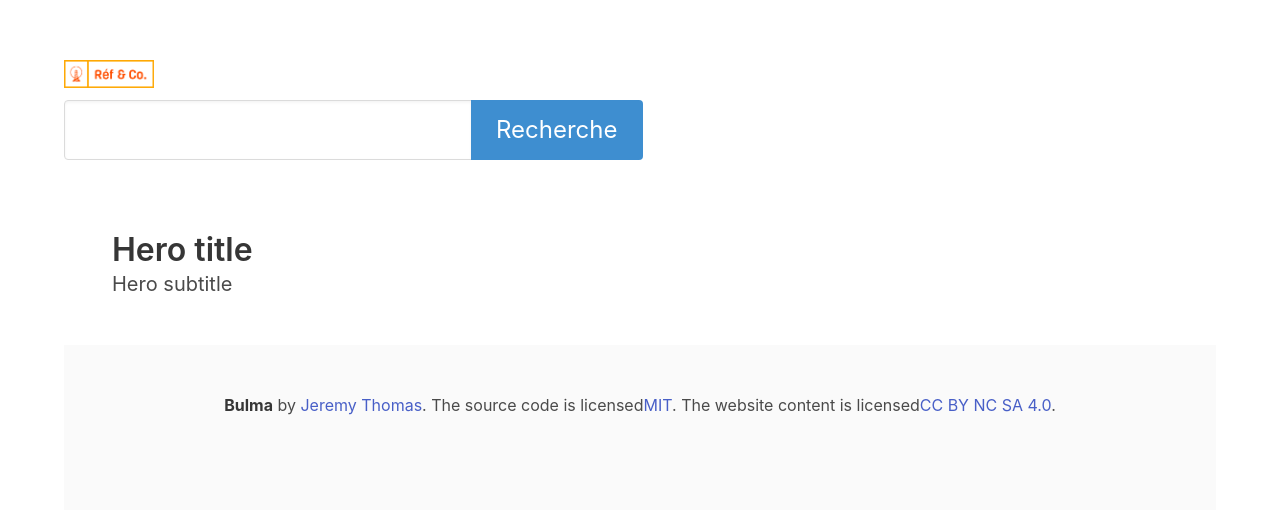
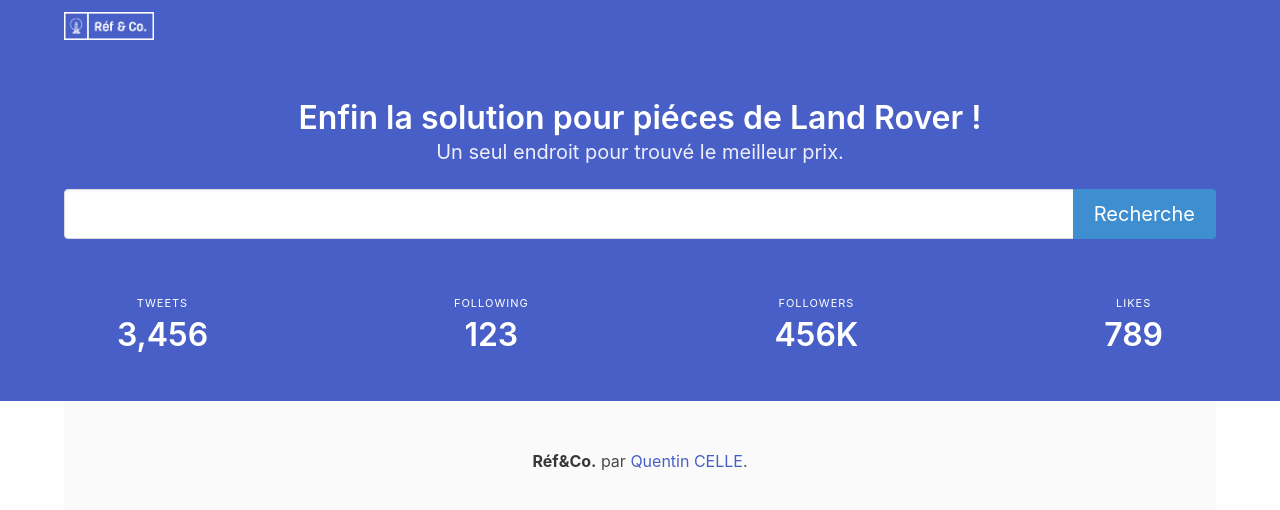
Before and after one commit to ProtoGulix/find-lr-parts, a React (Create React App) app: page / in a window 1280 px wide. Shown: the top 510 px of the page. Built offline with nearby package versions, Linux system fonts and the light colour scheme.

Commit message:
Intégration resultat + correction Bug

```diff
--- a/public/index.html
+++ b/public/index.html
@@ -5,11 +5,17 @@
     <link rel="icon" href="%PUBLIC_URL%/favicon.ico" />
     <meta name="viewport" content="width=device-width, initial-scale=1" />
     <meta name="theme-color" content="#000000" />
-        <meta name="description" content="Web site created using create-react-app"/>
+    <meta
+      name="description"
+      content="Web site created using create-react-app"
+    />
     <link rel="apple-touch-icon" href="%PUBLIC_URL%/logo192.png" />
 
     <!-- Load BULMA-->
-        <link rel="stylesheet" href="https://cdn.jsdelivr.net/npm/bulma@0.9.4/css/bulma.min.css">
+    <link
+      rel="stylesheet"
+      href="https://cdn.jsdelivr.net/npm/bulma@0.9.4/css/bulma.min.css"
+    />
 
     <!--
         manifest.json provides metadata used when your web app is installed on a
@@ -27,9 +33,9 @@
         -->
     <title>React App</title>
   </head>
-    <body>
+  <body id="root">
     <noscript>You need to enable JavaScript to run this app.</noscript>
-        <section class="section" id="root"></div>
+
     <!--
         This HTML file is a template.
         If you open it directly in the browser, you will see an empty page.
--- a/src/components/App.js
+++ b/src/components/App.js
@@ -3,7 +3,9 @@
 import MatchList from "./MatchList";
 import Hero from "./Hero";
 import Load from "./Load";
-import React, { useState, useEffect } from "react";
+import FindCount from "./FindCount";
+import ListSiteWeb from "./ListSiteWeb";
+import React, { useState } from "react";
 
 function App() {
   const [ref, setRef] = useState(null);
@@ -19,7 +21,7 @@
     setSearch(false);
     event.preventDefault();
     setRef({ ref });
-    fetch(`http://localhost:8000/v1/?ref=${ref}`)
+    fetch(`http://212.227.212.30:8000/?ref=${ref}`)
       .then((response) => response.json())
       .then((usefulData) => {
         setLoading(false);
@@ -35,32 +37,40 @@
   console.log(ref);
 
   return (
-    <div class="container">
+    <div>
+      <section class="hero is-link is-small">
         <Banner />
-      <div class="block">
+        <div class="hero-body">
+          <div class="container has-text-centered is-4">
+            {welcome && <Hero />}
             <form onSubmit={handleSubmit}>
               <div class="field has-addons">
-            <div class="control">
+                <div class="control is-expanded">
                   <input
-                class="input is-large"
+                    class="input is-medium"
                     type="text"
                     onChange={(e) => setRef(e.target.value)}
                   />
                 </div>
                 <div class="control">
-              <button class="button is-info is-large" type="submit">
+                  <button class="button is-info is-medium" type="submit">
                     Recherche
                   </button>
                 </div>
               </div>
             </form>
+            {search && <FindCount data={data} />}
           </div>
-      {welcome && <Hero />}
+        </div>
+        {welcome && <ListSiteWeb />}
+      </section>
+      <div class="container">
         {loading && <Load />}
         {search && <MatchList data={data} />}
         {!error && <p>{error}</p>}
         <Footer />
       </div>
+    </div>
   );
 }
 
--- a/src/components/Banner.js
+++ b/src/components/Banner.js
@@ -1,13 +1,16 @@
 function Banner() {
-  const title = "Find LR Parts";
   return (
-    <nav class="navbar" role="navigation" aria-label="main navigation">
-      <div class="navbar-brand">
-        <a class="navbar-item" href="http://localhost:3000">
-          <img src="logo_large.png" alt="Réf & Co." />
-        </a>
-      </div>
-    </nav>
+    <div class="hero-head">
+      <nav class="navbar">
+        <div class="container">
+          <div class="navbar-brand">
+            <a class="navbar-item" href="http://localhost:3000">
+              <img src="logo_white_large.png" alt="Réf & Co." />
+            </a>
+          </div>
+        </div>
+      </nav>
+    </div>
   );
 }
 
--- /dev/null
+++ b/src/components/FindCount.js
@@ -0,0 +1,15 @@
+function FindCount(props) {
+  const list = props.data;
+
+  if (list.score > 0) {
+    return (
+      <center>
+        <b>{list.score}</b> match(s) trouvé pour la référence <b>{list.ref}</b>
+      </center>
+    );
+  } else {
+    return <center>Aucune correspondance trouvé.</center>;
+  }
+}
+
+export default FindCount;
--- a/src/components/Footer.js
+++ b/src/components/Footer.js
@@ -3,15 +3,7 @@
     <footer class="footer">
       <div class="content has-text-centered">
         <p>
-          <strong>Bulma</strong> by{" "}
-          <a href="https://jgthms.com">Jeremy Thomas</a>. The source code is
-          licensed
-          <a href="http://opensource.org/licenses/mit-license.php">MIT</a>. The
-          website content is licensed
-          <a href="http://creativecommons.org/licenses/by-nc-sa/4.0/">
-            CC BY NC SA 4.0
-          </a>
-          .
+          <strong>Réf&Co.</strong> par <a href="https://miladz.eu">Quentin CELLE</a>.
         </p>
       </div>
     </footer>
--- a/src/components/Hero.js
+++ b/src/components/Hero.js
@@ -1,12 +1,14 @@
-function Hero(){
-    return (
-      <section class="hero">
-        <div class="hero-body">
-          <p class="title">Hero title</p>
-          <p class="subtitle">Hero subtitle</p>
-        </div>
-      </section>
-    );
+function Hero() {
+  const title = "Enfin la solution pour piéces de Land Rover !";
+  const subtitle = "Un seul endroit pour trouvé le meilleur prix.";
+  return (
+    <section class="hero">
+      <div class="hero-body has-text-centered">
+        <p class="title">{title}</p>
+        <p class="subtitle">{subtitle}</p>
+      </div>
+    </section>
+  );
 }
 
 export default Hero;
--- /dev/null
+++ b/src/components/ListSiteWeb.js
@@ -0,0 +1,34 @@
+function ListSiteWeb() {
+  return (
+    <div class="hero-foot">
+      <nav class="level is-mobile">
+        <div class="level-item has-text-centered">
+          <div>
+            <p class="heading">Tweets</p>
+            <p class="title">3,456</p>
+          </div>
+        </div>
+        <div class="level-item has-text-centered">
+          <div>
+            <p class="heading">Following</p>
+            <p class="title">123</p>
+          </div>
+        </div>
+        <div class="level-item has-text-centered">
+          <div>
+            <p class="heading">Followers</p>
+            <p class="title">456K</p>
+          </div>
+        </div>
+        <div class="level-item has-text-centered">
+          <div>
+            <p class="heading">Likes</p>
+            <p class="title">789</p>
+          </div>
+        </div>
+      </nav>
+    </div>
+  );
+}
+
+export default ListSiteWeb;
--- a/src/components/Load.js
+++ b/src/components/Load.js
@@ -1,5 +1,5 @@
 function Load() {
-  return <div class="is-loading">Loading ...</div>;
+  return <div class="loader"></div>;
 }
 
 export default Load;
--- a/src/components/Match.js
+++ b/src/components/Match.js
@@ -1,16 +1,17 @@
 function Match({ data }) {
+  const url_image = data.image;
+
   return (
     <div class="box">
+      <a href={data.link} target="_blank" rel="noreferrer">
         <article class="media">
           <div class="media-left">
             <figure class="image is-128x128">
-            <img
-              src={data.image}
-              alt="Image"
-            />
+              <img src={url_image} alt={url_image} />
             </figure>
           </div>
-        <div class="media-left">
+          <div class="media-content">
+            <div class="content">
               <h1
                 class="title"
                 data-devise={data.devise}
@@ -18,9 +19,6 @@
               >
                 {data.price}
               </h1>
-        </div>
-        <div class="media-content">
-          <div class="content">
               <p>
                 <strong>{data.ref}</strong>
                 <br />
@@ -29,6 +27,7 @@
             </div>
           </div>
         </article>
+      </a>
     </div>
   );
 }
--- a/src/components/MatchList.js
+++ b/src/components/MatchList.js
@@ -3,15 +3,9 @@
 function MatchList(props) {
   const list = props.data;
 
-  console.log(list);
-
+  if (list.score > 0) {
     return (
-    <div>
-      <div className="block">
-        <b>{list.score}</b> référence(s) trouvé pour la référence{" "}
-        <b>{list.ref}</b>
-      </div>
-
+      <div class="section">
         <div class="block">
           {list.site.map((data) => (
             <Match data={data} />
@@ -19,6 +13,17 @@
         </div>
       </div>
     );
+  } else {
+    return (
+      <div class="section">
+        <div class="columns is-mobile">
+          <div class="column is-half is-offset-one-quarter has-text-centered">
+            <img src="inconnue.jpg" alt="Inconnue" />
+          </div>
+        </div>
+      </div>
+    );
+  }
 }
 
 export default MatchList;
--- a/src/index.css
+++ b/src/index.css
@@ -1,13 +1,39 @@
 body {
   margin: 0;
-  font-family: -apple-system, BlinkMacSystemFont, 'Segoe UI', 'Roboto', 'Oxygen',
-    'Ubuntu', 'Cantarell', 'Fira Sans', 'Droid Sans', 'Helvetica Neue',
+  font-family: -apple-system, BlinkMacSystemFont, "Segoe UI", "Roboto", "Oxygen",
+    "Ubuntu", "Cantarell", "Fira Sans", "Droid Sans", "Helvetica Neue",
     sans-serif;
   -webkit-font-smoothing: antialiased;
   -moz-osx-font-smoothing: grayscale;
 }
 
 code {
-  font-family: source-code-pro, Menlo, Monaco, Consolas, 'Courier New',
+  font-family: source-code-pro, Menlo, Monaco, Consolas, "Courier New",
     monospace;
 }
+
+.hero-foot{
+  margin-top: 2em;
+  margin-bottom: 3em;
+}
+
+.loader {
+  border: 16px solid #f3f3f3;
+  border-radius: 50%;
+  border-top: 16px solid #3498db;
+  width: 120px;
+  height: 120px;
+  -webkit-animation: spin 2s linear infinite; /* Safari */
+  animation: spin 2s linear infinite;
+}
+
+/* Safari */
+@-webkit-keyframes spin {
+  0% { -webkit-transform: rotate(0deg); }
+  100% { -webkit-transform: rotate(360deg); }
+}
+
+@keyframes spin {
+  0% { transform: rotate(0deg); }
+  100% { transform: rotate(360deg); }
+}
```
Also changed, not shown: public/inconnue.jpg (added). Lines whose indentation alone changed are shown as unchanged.
